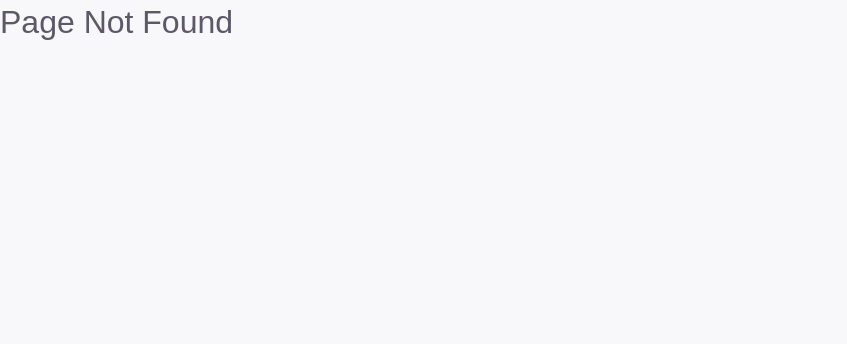
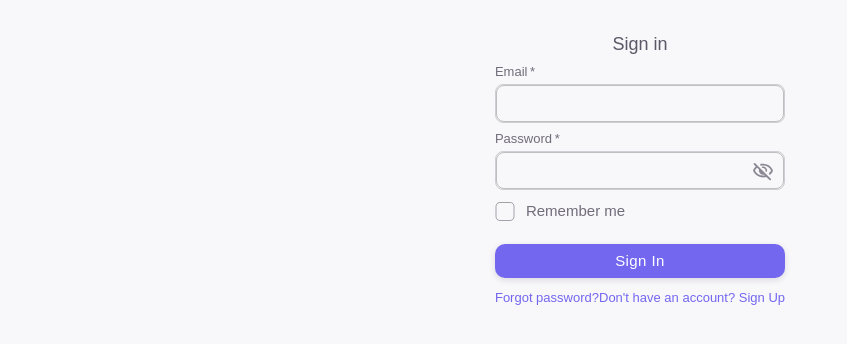
Before and after one commit to mkhai207/app_shop_fe, a Next.js app: page /login in a window 1280 px wide. Before the commit this address had no page. Shown: the top 344 px of the page, without its empty margins (0-847 px from the left). Built offline with nearby package versions, Linux system fonts and the light colour scheme.

Commit message:
Login page

```diff
--- /dev/null
+++ b/src/components/text-field/index.tsx
@@ -0,0 +1,71 @@
+// ** Mui Imports
+import { styled, TextField, TextFieldProps } from '@mui/material'
+
+const TextFieldStyled = styled(TextField)<TextFieldProps>(({ theme }) => {
+  return {
+    '& .MuiInputLabel-root': {
+      transform: 'none',
+      lineHeight: 1.2,
+      position: 'relative',
+      marginBottom: theme.spacing(1),
+      fontSize: theme.typography.body2.fontSize
+    },
+    '& .MuiInputBase-root': {
+      borderRadius: 8,
+      backgroundColor: 'transparent !important',
+      border: `1px solid rgba(${theme.palette.customColors.main}, 0.2)`,
+      transition: theme.transitions.create(['border-color', 'box-shadow'], {
+        duration: theme.transitions.duration.shorter
+      })
+    },
+    '& :before, & :after': {
+      display: 'none'
+    },
+    '& .MuiInputBase-input': {
+      padding: '8px 10px'
+    },
+    '& .Mui-error': {
+      borderColor: theme.palette.error.main
+    },
+    '& .Mui-focused': {
+      boxShadow: theme.shadows[2],
+      '&.MuiInputBase-input:not(.MuiInputBase-readOnly):not([readOnly])::placeholder': {
+        transform: 'translateX(4px)'
+      },
+      '&.MuiInputBase-colorPrimary': {
+        borderColor: theme.palette.primary.main
+      },
+      '&.MuiInputBase-colorSecondary': {
+        borderColor: theme.palette.secondary.main
+      },
+      '&.MuiInputBase-colorInfo': {
+        borderColor: theme.palette.info.main
+      },
+      '&.MuiInputBase-colorSuccess': {
+        borderColor: theme.palette.success.main
+      },
+      '&.MuiInputBase-colorWarning': {
+        borderColor: theme.palette.warning.main
+      },
+      '&.MuiInputBase-colorError': {
+        borderColor: theme.palette.error.main
+      },
+      '&.Mui-error': {
+        borderColor: theme.palette.error.main
+      }
+    },
+    '&.Mui-disabled': {
+      backgroundColor: `${theme.palette.action.selected} !important`
+    },
+    '&.MuiInputAdornment-root': {
+      marginTop: '0 !important'
+    }
+  }
+})
+const CustomTextField = (props: TextFieldProps) => {
+  const { size = 'small', InputLabelProps, variant = 'filled', ...rests } = props
+
+  return <TextFieldStyled size={size} variant={variant} InputLabelProps={{ ...InputLabelProps }} {...rests} />
+}
+
+export default CustomTextField
--- /dev/null
+++ b/src/pages/login.tsx
@@ -0,0 +1,10 @@
+import { NextPage } from 'next'
+import LoginPage from 'src/views/pages/login'
+
+type TProps = {}
+
+const Login: NextPage<TProps> = () => {
+  return <LoginPage />
+}
+
+export default Login
--- /dev/null
+++ b/src/views/pages/login/index.tsx
@@ -0,0 +1,162 @@
+import {
+  Box,
+  Button,
+  Checkbox,
+  Container,
+  CssBaseline,
+  FormControlLabel,
+  Grid,
+  IconButton,
+  InputAdornment,
+  Link,
+  Typography
+} from '@mui/material'
+import { NextPage } from 'next'
+import CustomTextField from 'src/components/text-field'
+import { Controller, useForm } from 'react-hook-form'
+import * as yup from 'yup'
+import { yupResolver } from '@hookform/resolvers/yup'
+import { EMAIL_REG, PASSWORD_REG } from 'src/configs/regex'
+import { useState } from 'react'
+import IconifyIcon from 'src/components/Icon'
+
+type TProps = {}
+
+const LoginPage: NextPage<TProps> = () => {
+  const [showPassword, setShowPassword] = useState(false)
+
+  const schema = yup
+    .object({
+      email: yup.string().required('Email is required').matches(EMAIL_REG, 'The field is must email type'),
+      password: yup
+        .string()
+        .required('Password is required')
+        .matches(
+          PASSWORD_REG,
+          'The password must contain at least one uppercase letter one number and one special character'
+        )
+    })
+    .required()
+
+  const {
+    handleSubmit,
+    control,
+    formState: { errors }
+  } = useForm({
+    defaultValues: {
+      email: '',
+      password: ''
+    },
+    mode: 'onBlur',
+    resolver: yupResolver(schema)
+  })
+
+  const onSubmit = (data: { email: string; password: string }) => {
+    console.log('data: ', { data })
+  }
+
+  return (
+    <Container component='main' maxWidth='xs'>
+      <CssBaseline />
+      <Box
+        sx={{
+          marginTop: 8,
+          display: 'flex',
+          flexDirection: 'column',
+          alignItems: 'center'
+        }}
+      >
+        <Typography component='h1' variant='h5'>
+          Sign in
+        </Typography>
+        <form onSubmit={handleSubmit(onSubmit)} autoComplete='off' noValidate>
+          <Box sx={{ mt: 2 }}>
+            <Controller
+              control={control}
+              rules={{
+                required: true
+              }}
+              render={({ field: { onChange, onBlur, value } }) => (
+                <CustomTextField
+                  variant='outlined'
+                  required
+                  fullWidth
+                  label='Email'
+                  placeholder='Input email'
+                  onChange={onChange}
+                  onBlur={onBlur}
+                  value={value}
+                  error={Boolean(errors?.email)}
+                  helperText={errors?.email?.message}
+                />
+              )}
+              name='email'
+            />
+          </Box>
+
+          <Box sx={{ mt: 2 }}>
+            <Controller
+              control={control}
+              rules={{
+                required: true
+              }}
+              render={({ field: { onChange, onBlur, value } }) => (
+                <CustomTextField
+                  variant='outlined'
+                  required
+                  fullWidth
+                  label='Password'
+                  type={showPassword ? 'text' : 'password'}
+                  placeholder='Input password'
+                  onChange={onChange}
+                  onBlur={onBlur}
+                  value={value}
+                  error={Boolean(errors?.password)}
+                  helperText={errors?.password?.message}
+                  InputProps={{
+                    endAdornment: (
+                      <InputAdornment position='end'>
+                        <IconButton
+                          edge='end'
+                          onClick={() => {
+                            setShowPassword(!showPassword)
+                          }}
+                        >
+                          {showPassword ? (
+                            <IconifyIcon icon='material-symbols:visibility-outline' />
+                          ) : (
+                            <IconifyIcon icon='material-symbols:visibility-off-outline-rounded' />
+                          )}
+                        </IconButton>
+                      </InputAdornment>
+                    )
+                  }}
+                />
+              )}
+              name='password'
+            />
+          </Box>
+
+          <FormControlLabel control={<Checkbox value='remember' color='primary' />} label='Remember me' />
+          <Button type='submit' fullWidth variant='contained' color='primary' sx={{ mt: 3, mb: 2 }}>
+            Sign In
+          </Button>
+          <Grid container>
+            <Grid item xs>
+              <Link href='#' variant='body2'>
+                Forgot password?
+              </Link>
+            </Grid>
+            <Grid item>
+              <Link href='#' variant='body2'>
+                {"Don't have an account? Sign Up"}
+              </Link>
+            </Grid>
+          </Grid>
+        </form>
+      </Box>
+    </Container>
+  )
+}
+
+export default LoginPage
```
Also changed, not shown: src/pages/index.tsx (+6 -3 lines), 1 other file (tests, documents, lock files or other folders).
